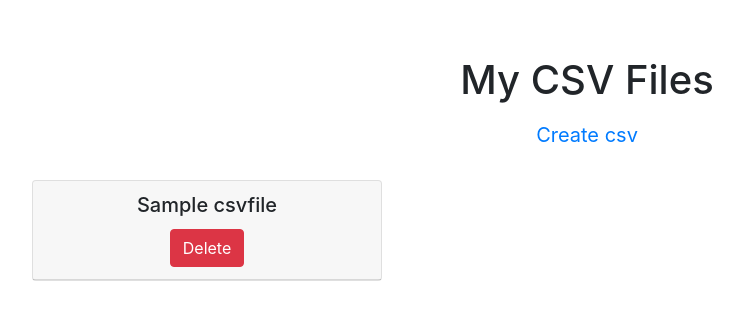
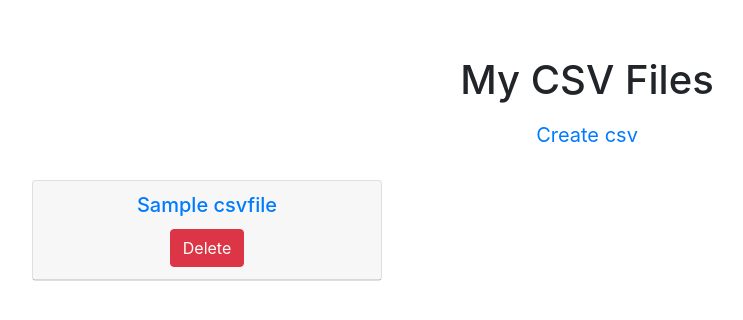
Before and after one commit to sergiosalonso/autoML, a Django app: page /process/csv-list/ in a window 1280 px wide. Shown: the part 87-407 px from the top of the page, without its empty margins (53-796 px from the left). Run offline with Django 3.2, Linux system fonts and the light colour scheme; a user stored in the database is signed in; tables that the repository leaves empty hold one stand-in row (values such as "Sample post"); some libraries are stand-ins or nearby versions.

Commit message:
added csv download

```diff
--- a/ml_core/templates/process/list_csv.html
+++ b/ml_core/templates/process/list_csv.html
@@ -16,7 +16,7 @@
     <div class="col-md-4 col-sm-12">
         <div class="card h-100 text-center">
           <div class="card-header h-100">
-            <h5 class="card-title text-align">{{csv.name}}</h5>
+            <a href="{{csv.file.url}}"><h5 class="card-title text-align">{{csv.name}}</h5></a>
             <form method="post" action="{% url 'ml_core:delete-csv' pk=csv.id %}">
               {%csrf_token%}
               <input type="submit" class="btn btn-danger"value="Delete">
```
